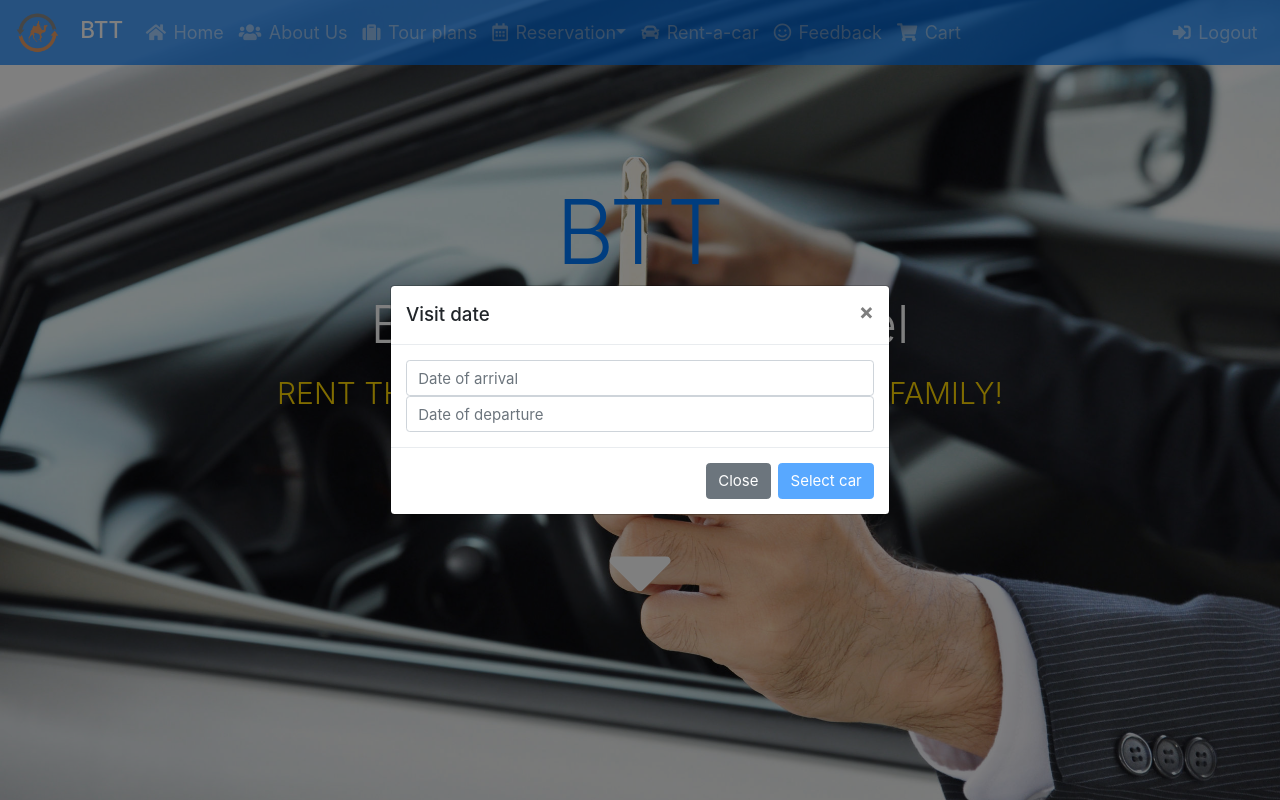
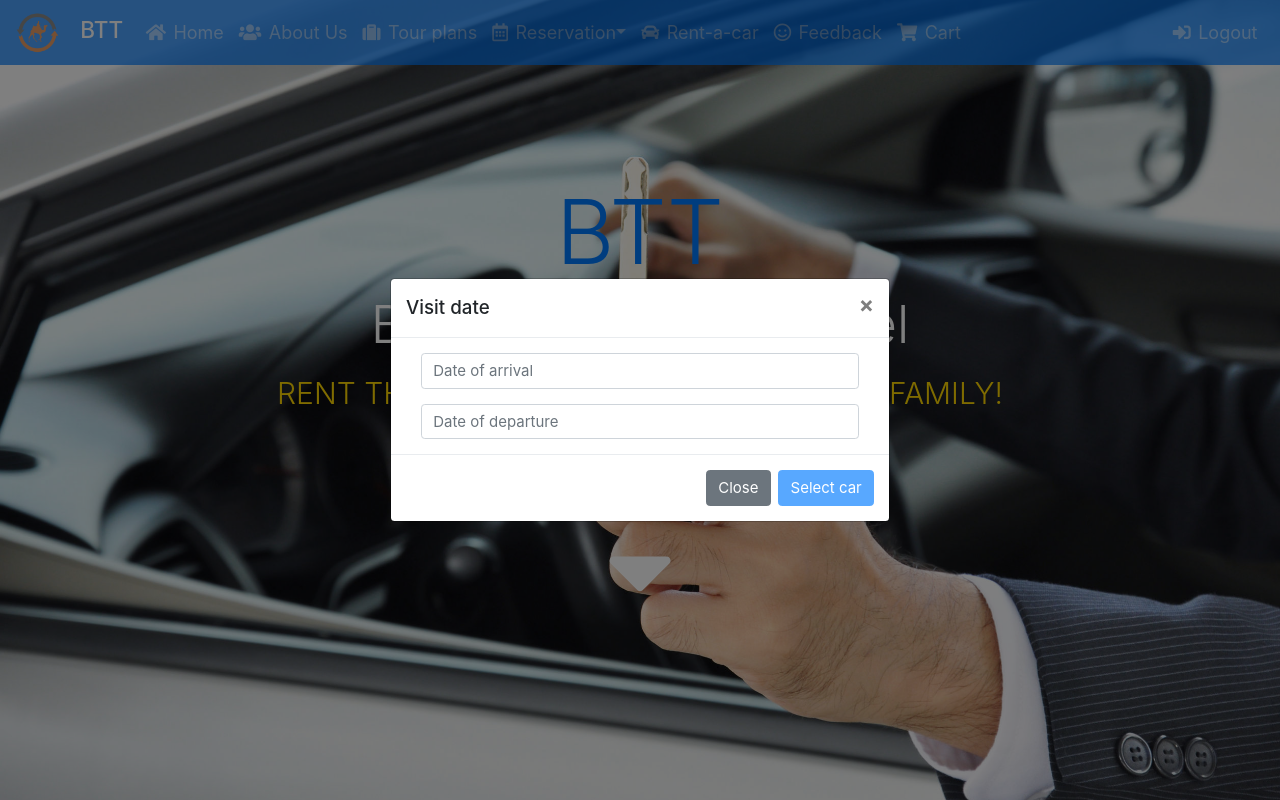
Before and after one commit to devAbu/btt, a PHP site: page /github/rent.php in a window 1280 px wide, after a click on "Select". Run offline with PHP 8.4, Linux system fonts and the light colour scheme; the visitor is signed in with stand-in values (Sample User, id 1); tables that the repository leaves empty or names only in its code hold one stand-in row (values such as "Sample post"); grey boxes marked "Sample" are stand-in pictures; data that the repository does not hold is empty; some libraries are stand-ins or nearby versions.

Commit message:
new todo....some todos done

```diff
--- a/feedback.php
+++ b/feedback.php
@@ -2,6 +2,7 @@
 <!--TODO: malo bolji feed, myb ocjenu ubacit -->
 <!--TODO: skontat ubacit feedback za vozaca-->
 <!--TODO: provjeriti responsive na vecem ekranu -->
+<!--TODO: popravit responsive na login -->
 <?php
 session_start();
 ?>
--- a/index.php
+++ b/index.php
@@ -1,6 +1,8 @@
 <!--TODO: smanjit prvi slideshow nac manje slike manje od height: 1200px -->
-<!--TODO: myb Napravit slideshow za aktivnosti koje nudimo -->
 <!--TODO: dodat hotel -->
+<!--TODO: popravit  hotel carousel...responsive -->
+<!--TODO: dodat novi logo -->
+<!--TODO: dodat u jumbotron button da ga prebaci na tourPlan  -->
 <?php
 session_start();
 ?>
--- a/rent.php
+++ b/rent.php
@@ -438,8 +438,16 @@ if ($count > 0) {
                         </button>
                     </div>
                     <div class="modal-body">
-                        <input type="text" class="form-control" placeholder="Date of arrival" name="arrival" id="arrival" onchange = "date()">
-                        <input type="text" class="form-control" placeholder="Date of departure" name="departure" id="departure" onchange = "date()">
+                        <div class="container">
+                            <div class="row">
+                                <div class="col-12">
+                                    <input type="text" class="form-control" placeholder="Date of arrival" name="arrival" id="arrival" onchange="date()">
+                                </div>
+                                <div class="col-12 mt-3">
+                                    <input type="text" class="form-control" placeholder="Date of departure" name="departure" id="departure" onchange="date()">
+                                </div>
+                            </div>
+                        </div>
                     </div>
                     <div class="modal-footer">
                         <button type="button" class="btn btn-secondary" data-dismiss="modal">Close</button>
```
Also changed, not shown: apartment.php (+10 -2 lines), tourPlans.php (+11 -3 lines).
